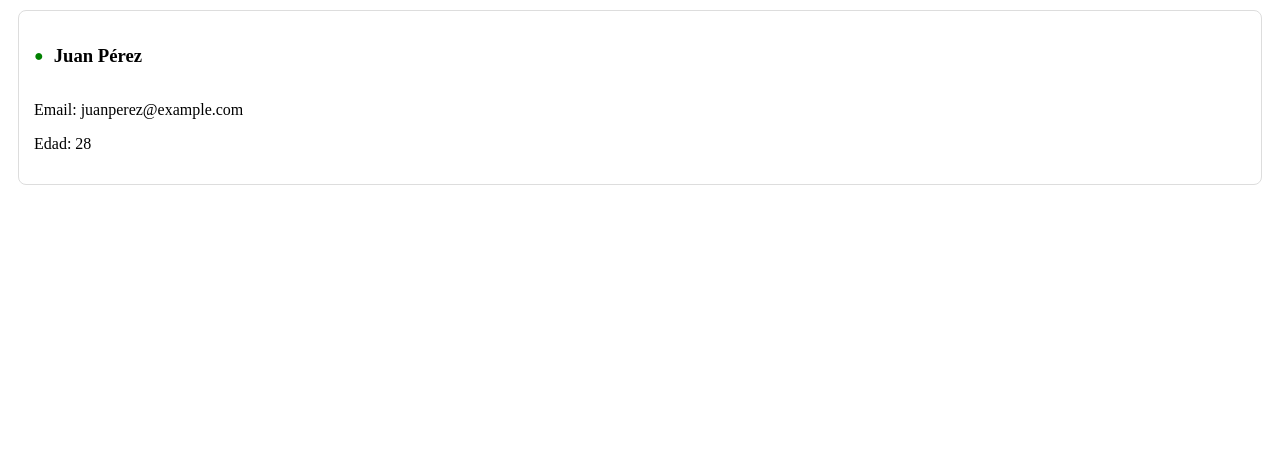
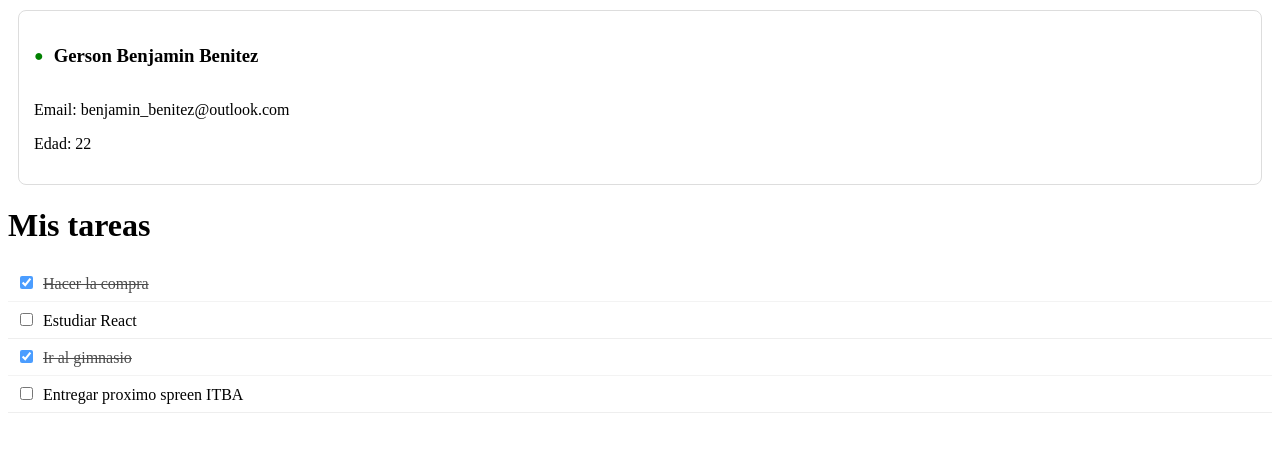
Before and after one commit to facu-v01/Ejercicio-Clase, a React (Vite) app in the folder client/Ejericio Clase/: page / in a window 1280 px wide. Shown: the top 452 px of the page. Built offline with nearby package versions, Linux system fonts and the light colour scheme.

Commit message:
ejerecio2

```diff
--- a/client/Ejericio Clase/src/App.jsx
+++ b/client/Ejericio Clase/src/App.jsx
@@ -1,15 +1,32 @@
 import './App.css'
 import UserCard from './components/UserCard.jsx'
+import TaskList from './components/TaskList.jsx'
 
 function App() {
+  const tasks = [
+    { id: 1, title: "Hacer la compra", completed: true },
+    { id: 2, title: "Estudiar React", completed: false },
+    { id: 3, title: "Ir al gimnasio", completed: true },
+    { id: 4, title: "Entregar proximo spreen ITBA", completed: false },
+  ];
   return (
     <>
+    <div>
     <UserCard
-    name="Juan Pérez"
-    email="juanperez@example.com"
-    age={28}
-    isOnline={true}
-    />
+    name="Gerson Benjamin Benitez"
+    email="benjamin_benitez@outlook.com"
+    age={22}
+    isOnline={true}/>
+    </div>
+
+    <div>
+      <h1>Mis tareas</h1>
+      <TaskList tasks={tasks} />
+    </div>
+
+
+
+
 
 
     </>
--- /dev/null
+++ b/client/Ejericio Clase/src/components/TaskList.jsx
@@ -0,0 +1,23 @@
+import "../components/css/TaskList.css";
+
+const TaskList = ({ tasks }) => {
+    return (
+        <div className="task-list">
+        <ul>
+            {tasks.map((task) => (
+            <li key={task.id} className={task.completed ? "completed" : ""}>
+                <input
+                type="checkbox"
+                className="checkbox"
+                checked={task.completed}
+                readOnly
+                />
+                {task.title}
+            </li>
+            ))}
+        </ul>
+        </div>
+    );
+};
+
+export default TaskList;
--- /dev/null
+++ b/client/Ejericio Clase/src/components/css/TaskList.css
@@ -0,0 +1,18 @@
+.task-list ul {
+    list-style: none;
+    padding: 0;
+    }
+
+    .task-list li {
+    padding: 8px;
+    border-bottom: 1px solid #eee;
+    }
+
+    .completed {
+    text-decoration: line-through;
+    opacity: 0.7;
+    }
+
+    .checkbox {
+    margin-right: 10px;
+}
```
